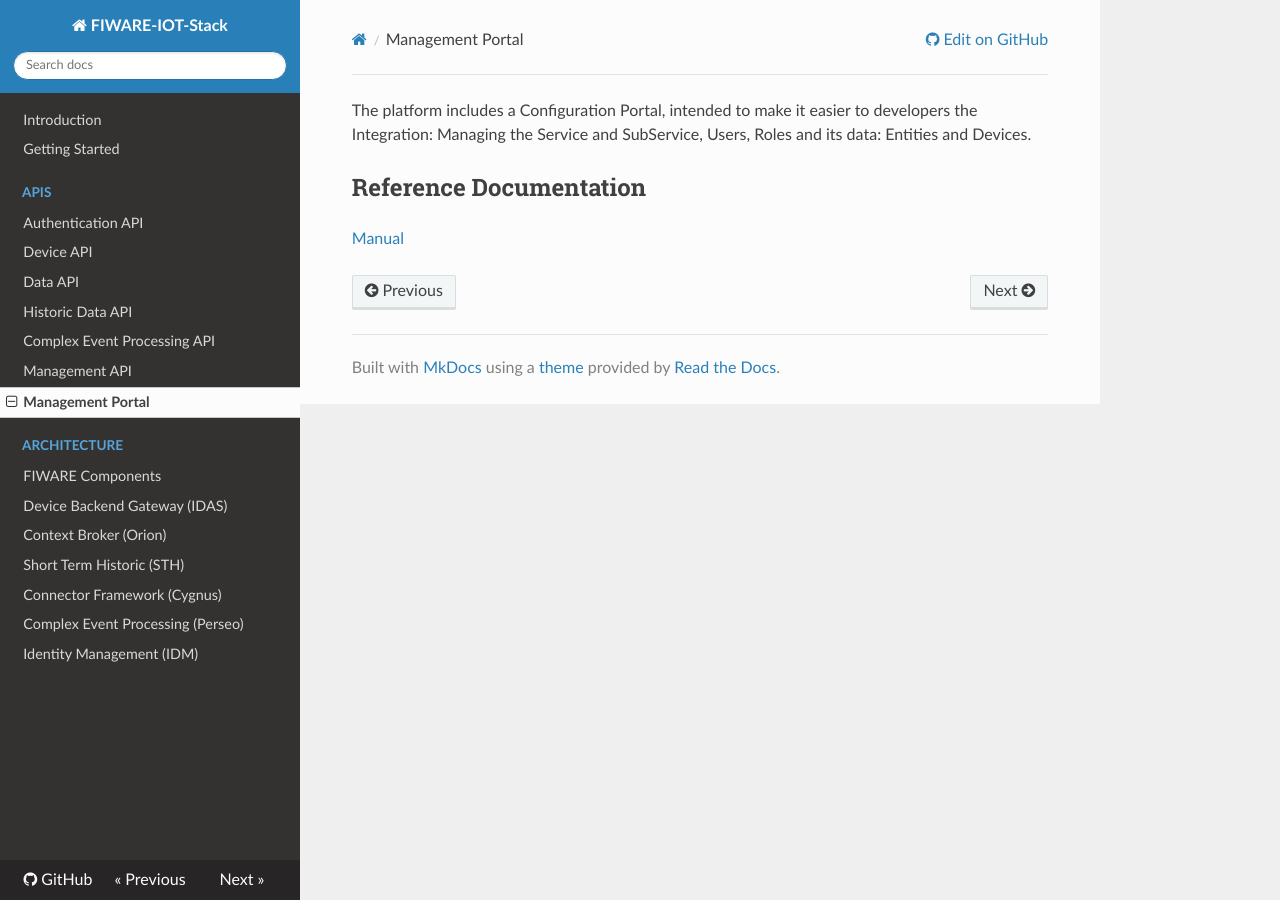
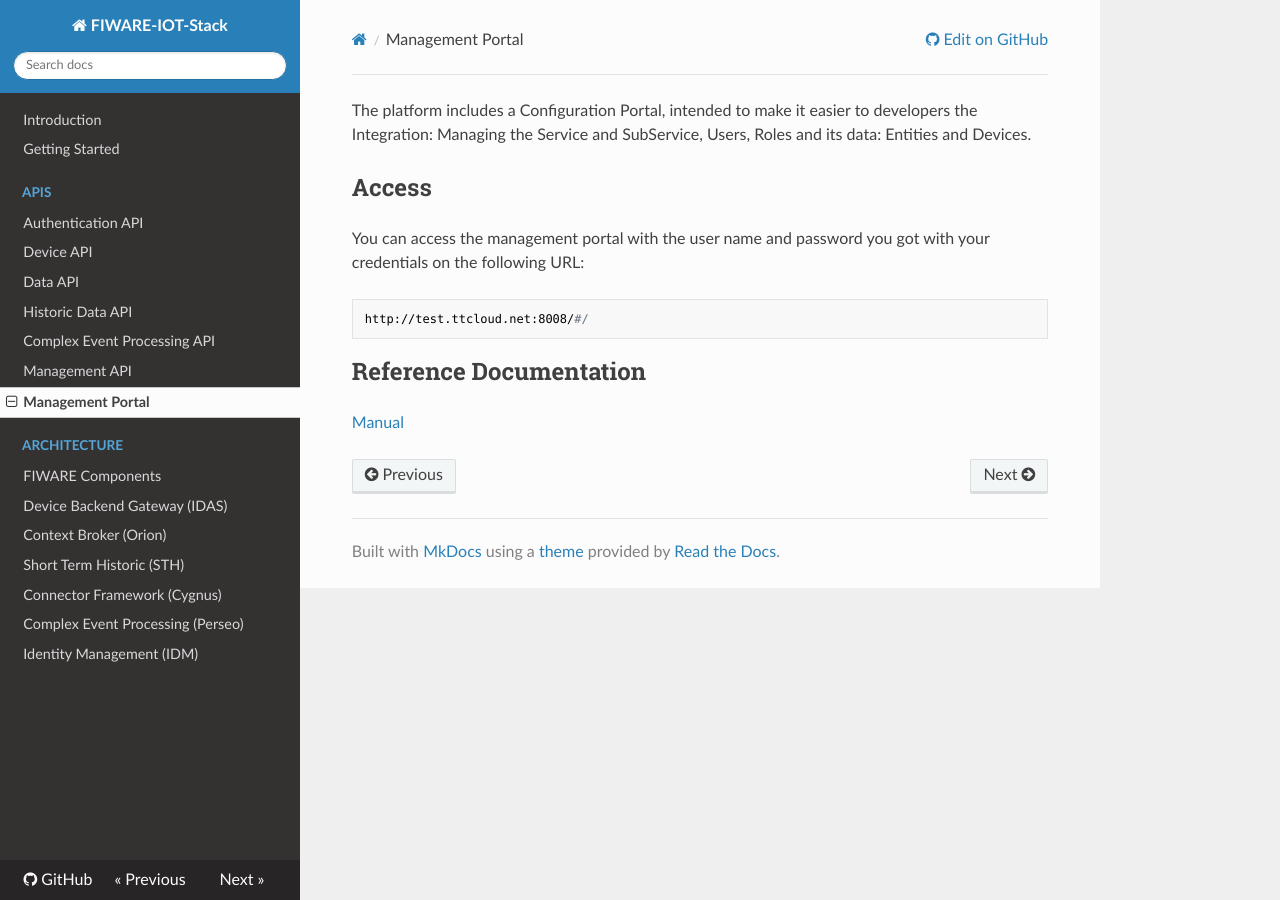
Before and after one commit to telefonicaid/thinking-cities, an MkDocs documentation site: the page built from docs/portal.md, in a window 1280 px wide. Built offline with MkDocs 1.6.1, drawn with Linux system fonts in a browser that asks for light colours; nearby versions of some CDN libraries; old or Windows-style settings are respelled for this version of MkDocs.

Commit message:
Update portal.md

````diff
--- a/docs/portal.md
+++ b/docs/portal.md
@@ -1,5 +1,12 @@
 The platform includes a Configuration Portal, intended to make it easier to developers the Integration: Managing the Service and SubService, Users, Roles and its data: Entities and Devices.
 
+## Access
+
+You can access the management portal with the user name and password you got with your credentials on the following URL:
+
+```
+http://test.ttcloud.net:8008/#/
+```
 
 ## Reference Documentation ##
 
````
